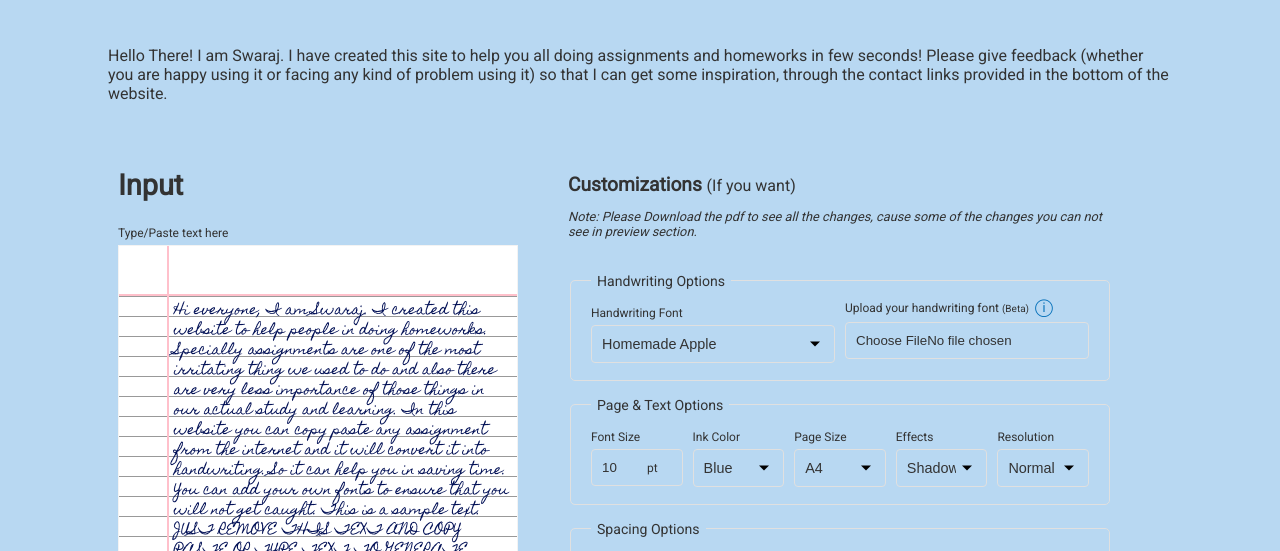
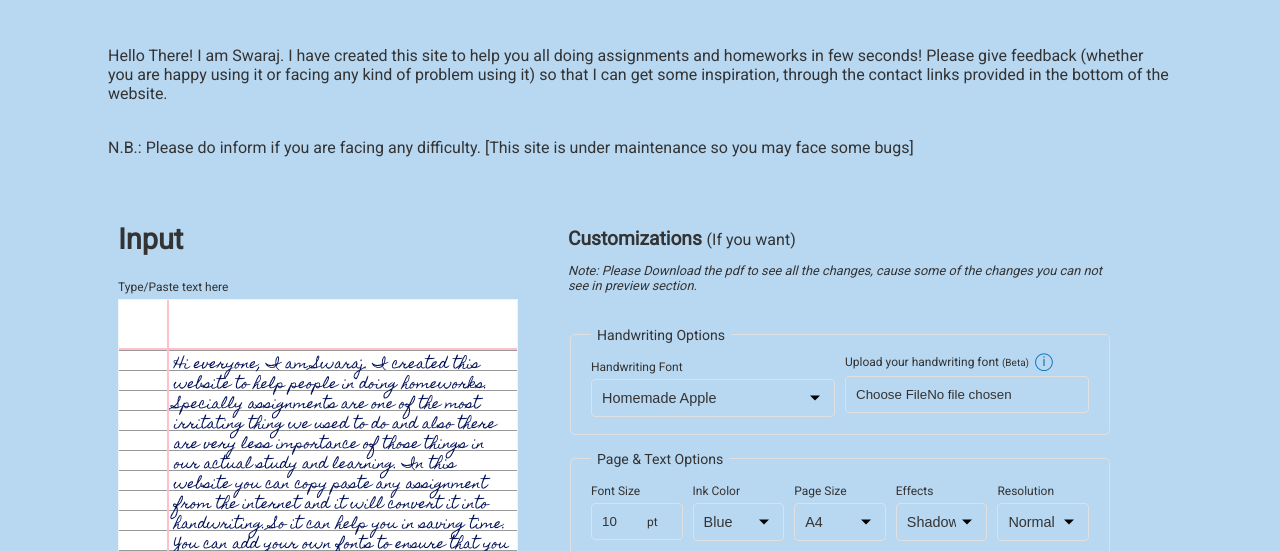
Before and after one commit to iswaraj/txt2hw, a website with bundled scripts: page index.html in a window 1280 px wide. Shown: the part 219-770 px from the top of the page. Built offline with nearby package versions, Linux system fonts and the light colour scheme; no server answers; a web font is replaced by a local one.

Commit message:
Maintainance notice

```diff
--- a/index.html
+++ b/index.html
@@ -93,6 +93,10 @@
           Please give feedback (whether you are happy using it or facing any
           kind of problem using it) so that I can get some inspiration, through the contact links provided in the
           bottom of the website.
+          <br /><br />
+        </p>
+        <p>
+          N.B.: Please do inform if you are facing any difficulty. [This site is under maintenance so you may face some bugs]
           <br /><br />
         </p>
       </section>
```
